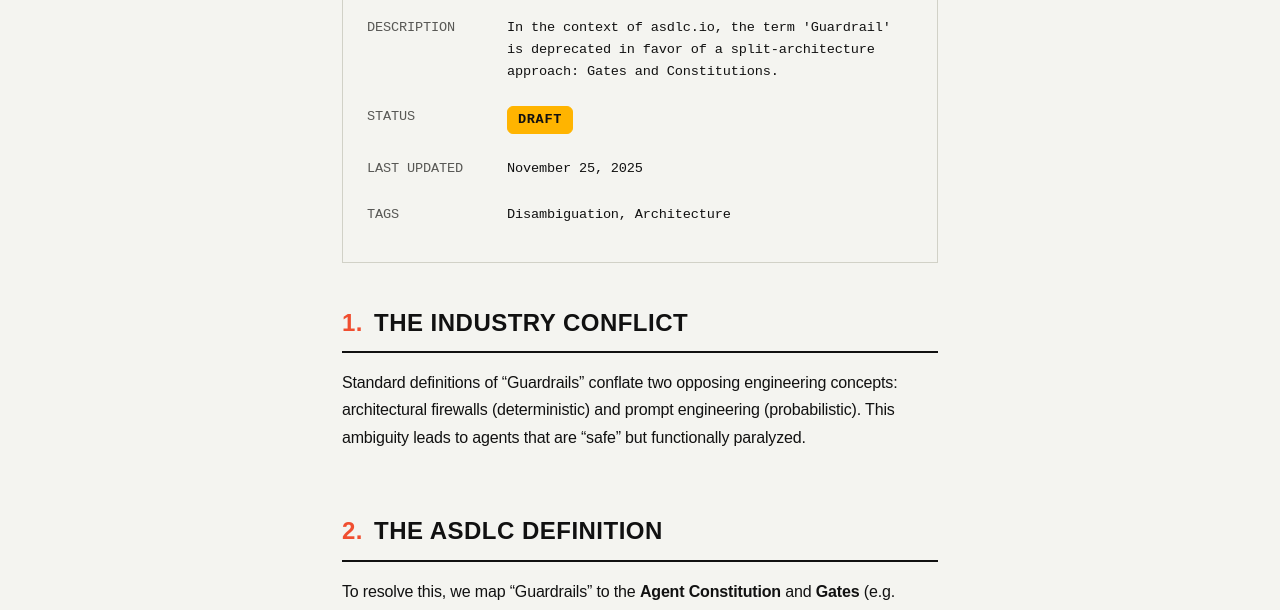
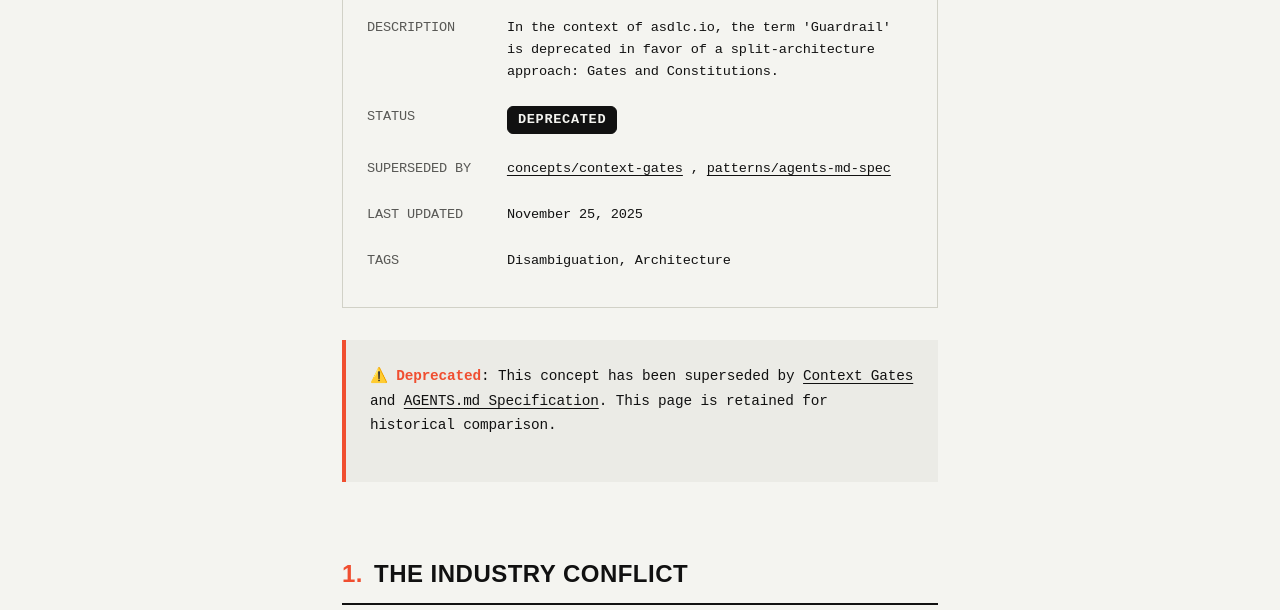
Before and after one commit to villetakanen/asdlc-io, an Astro site: page /concepts/guardrails in a window 1280 px wide. Shown: the part 183-793 px from the top of the page. Built offline with nearby package versions, Linux system fonts and the light colour scheme; Astro itself is replaced by a stand-in of ours; some packages are replaced by stand-ins of ours.

Commit message:
fix: rest of iteration 7 primary content

```diff
--- a/src/components/SpecHeader.astro
+++ b/src/components/SpecHeader.astro
@@ -34,6 +34,19 @@ if (data.tags && data.tags.length > 0) {
       <dt>Status</dt>
       <dd><StatusBadge status={status} /></dd>
     </div>
+    {status === "Deprecated" && data.supersededBy && data.supersededBy.length > 0 && (
+      <div class="spec-row">
+        <dt>Superseded By</dt>
+        <dd>
+          {data.supersededBy.map((link, index) => (
+            <>
+              <a href={`/${link}`}>{link}</a>
+              {index < data.supersededBy!.length - 1 && ", "}
+            </>
+          ))}
+        </dd>
+      </div>
+    )}
     {metadataFields.map((field) => (
       <div class="spec-row">
         <dt>{field.key === 'lastUpdated' ? 'Last Updated' : field.key.charAt(0).toUpperCase() + field.key.slice(1)}</dt>
--- a/src/content/concepts/guardrails.md
+++ b/src/content/concepts/guardrails.md
@@ -3,9 +3,13 @@ title: "Guardrails"
 description: "In the context of asdlc.io, the term 'Guardrail' is deprecated in favor of a split-architecture approach: Gates and Constitutions."
 tags: ["Disambiguation", "Architecture"]
 maturity: "Deprecated"
+status: "Deprecated"
+supersededBy: ['concepts/context-gates', 'patterns/agents-md-spec']
 relatedIds: ["context-gates"]
 lastUpdated: 2025-11-25
 ---
+
+> ⚠️ **Deprecated**: This concept has been superseded by [Context Gates](/concepts/context-gates) and [AGENTS.md Specification](/patterns/agents-md-spec). This page is retained for historical comparison.
 
 ## The Industry Conflict
 
--- a/src/content/config.ts
+++ b/src/content/config.ts
@@ -11,7 +11,7 @@ export const articleSchema = z.object({
   lastUpdated: z.coerce.date(),
   status: z.enum(["Draft", "Proposed", "Live", "Deprecated", "Experimental"]).default("Draft"),
   maturity: z.enum(["Proposed", "Standard", "Deprecated", "Experimental"]).optional(),
-  supersededBy: z.string().optional(),
+  supersededBy: z.array(z.string()).optional(),
   relatedIds: z.array(z.string()).optional(),
 });
 export type ArticleData = z.infer<typeof articleSchema>;
--- a/src/content/patterns/agent-constitution.md
+++ b/src/content/patterns/agent-constitution.md
@@ -2,6 +2,7 @@
 title: "Agent Constitution"
 complexity: "Medium"
 status: "Experimental"
+maturity: "Experimental"
 lastUpdated: 2025-12-05
 ---
 
```
